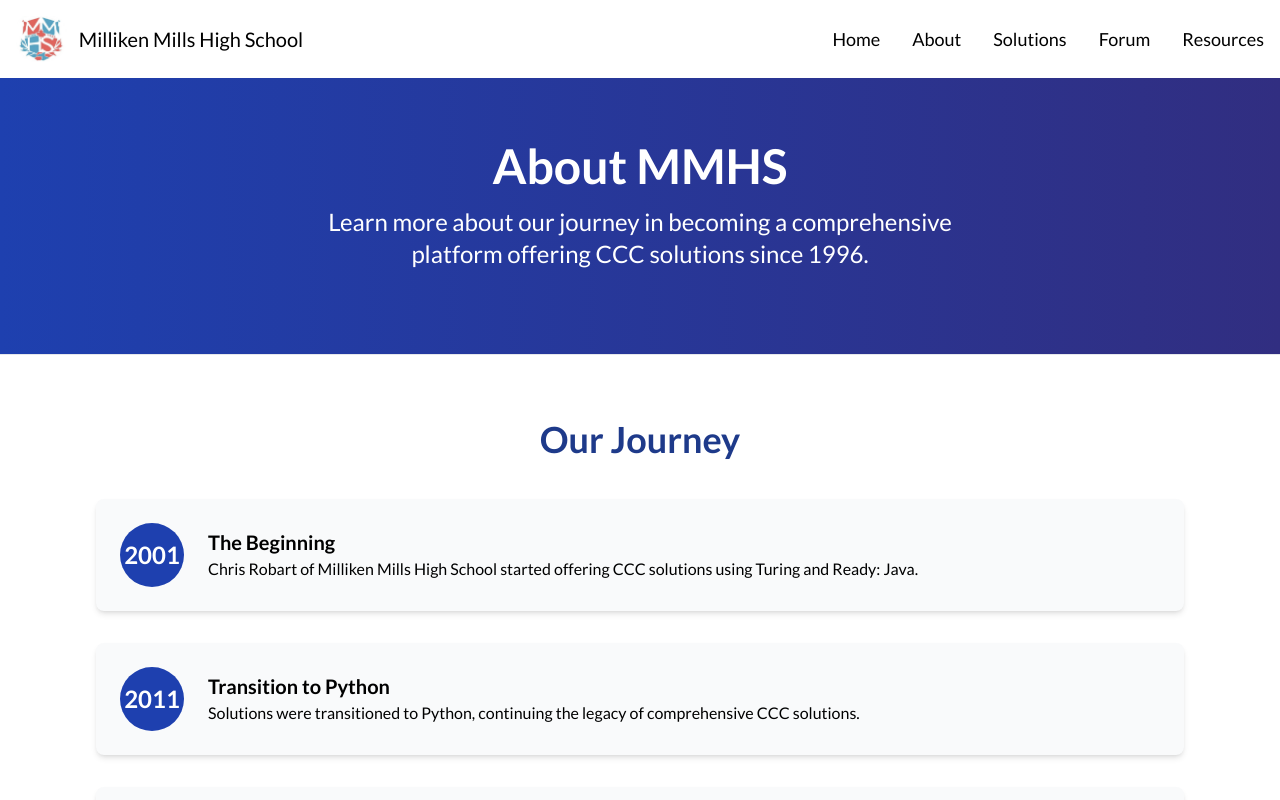
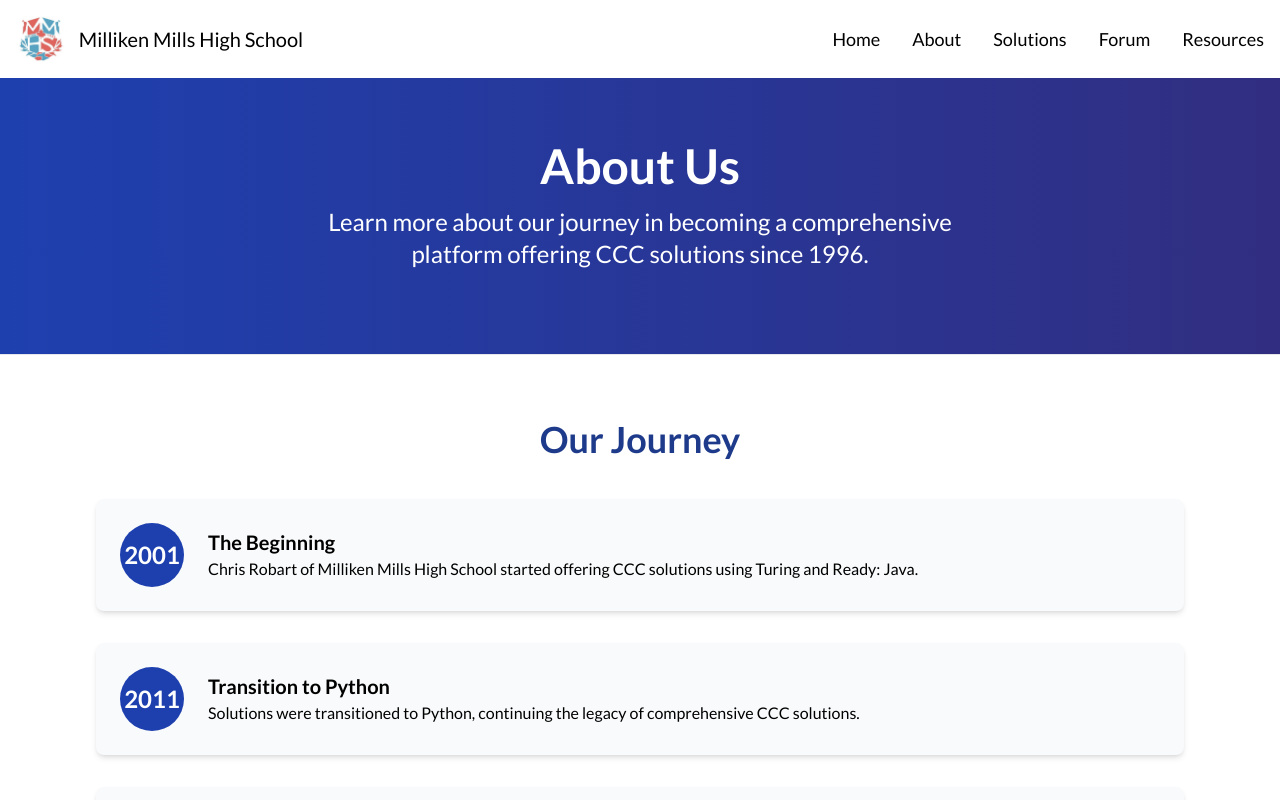
Before and after one commit to Tankman61/CCCSolutions, a React (Vite) app in the folder website/: page /about in a window 1280 px wide. Shown: the top 800 px of the page. Built offline with nearby package versions, Linux system fonts and the light colour scheme; what pocketbase would draw is missing.

Commit message:
about page changed slightly

```diff
--- a/website/src/pages/AboutPage.jsx
+++ b/website/src/pages/AboutPage.jsx
@@ -51,7 +51,7 @@ const About = () => {
       {/* Hero Section */}
       <div className="bg-gradient-to-r from-blue-800 to-indigo-900 text-white py-16 px-4">
         <div className="container mx-auto flex flex-col items-center text-center">
-          <h1 className="text-5xl font-bold mb-4">About MMHS</h1>
+          <h1 className="text-5xl font-bold mb-4">About Us</h1>
           <p className="text-xl md:text-2xl max-w-2xl mb-5">
             Learn more about our journey in becoming a comprehensive platform offering CCC solutions
             since 1996.
```
